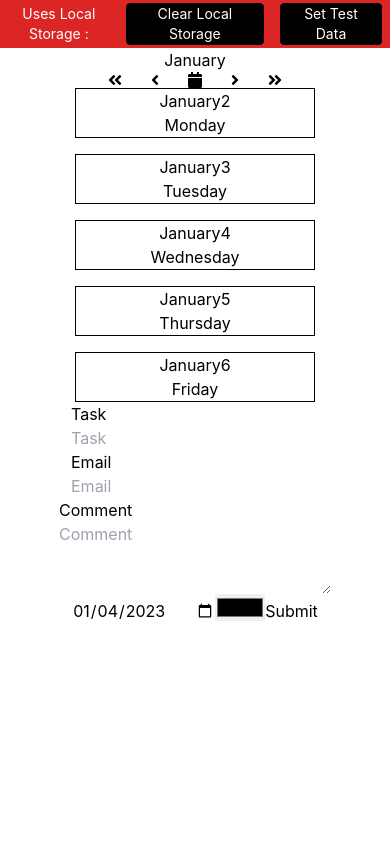
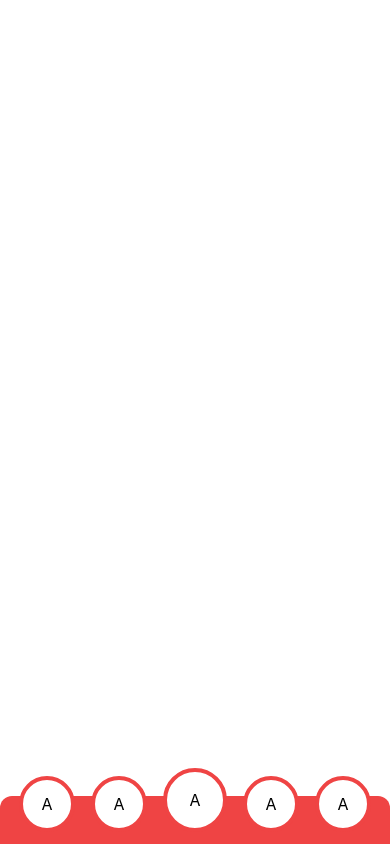
Before and after one commit to TravisAlanH/calender_events, a React (Create React App) app: page / in a window 390 px wide. Built offline with nearby package versions, Linux system fonts and the light colour scheme.

Commit message:
Rebuild for user Friendly Mobile First Build

```diff
--- a/src/App.js
+++ b/src/App.js
@@ -1,11 +1,13 @@
 import "./App.css";
 import "./Styles/Todo.css";
-import Todo from "./Comp/Todo";
+// import Todo from "./Comp/Todo";
+import TodoHome from "./Comp/TodoHome";
 
 function App() {
   return (
     <div className="App">
-      <Todo />
+      <TodoHome />
+      {/* <Todo /> */}
     </div>
   );
 }
--- /dev/null
+++ b/src/Comp/Inputs/TextInputWithLabel.js
@@ -0,0 +1,10 @@
+import React from "react";
+
+export default function TextInputWithLabel({ Name, PlaceHolder, DefaultValue, Required }) {
+  return (
+    <div className="flex flex-row justify-end font-bold">
+      <label className="text-white px-2">{Name}</label>
+      <input type={"text"} placeholder={PlaceHolder} defaultValue={DefaultValue} name={Name} required={Required} className="text-base" />
+    </div>
+  );
+}
--- /dev/null
+++ b/src/Comp/Nav/AddTask.js
@@ -0,0 +1,40 @@
+import React from "react";
+import TextInputWithLabel from "../Inputs/TextInputWithLabel";
+
+const data = [
+  {
+    "Name": "Event",
+    "DefaultValue": "",
+    "PlaceHolder": "Event Name",
+    "Required": true,
+  },
+  {
+    "Name": "Email",
+    "DefaultValue": "",
+    "PlaceHolder": "Email Address",
+    "Required": false,
+  },
+  {
+    "Name": "Comment",
+    "DefaultValue": "",
+    "PlaceHolder": "Additional Info",
+    "Required": false,
+  },
+];
+
+export default function AddTask() {
+  return (
+    <div id="AddTask" className="fixed -bottom-56 w-full bg-red-900 h-56 flex flex-row justify-center items-start -z-10 rounded-t-xl transition-all">
+      <form className="flex flex-col gap-2 my-4">
+        {data.map((item, index) => {
+          return <TextInputWithLabel {...item} key={index} />;
+        })}
+        <div className="flex flex-row justify-center items-center">
+          <input className="mx-2" type={"date"} defaultValue="mm/dd/yyyy" />
+          <input className="mx-2" type={"color"} />
+          <input className="mx-2 text-white font-bold" type={"submit"} />
+        </div>
+      </form>
+    </div>
+  );
+}
--- /dev/null
+++ b/src/Comp/Nav/NavBase.js
@@ -0,0 +1,23 @@
+import React from "react";
+import AddTask from "./AddTask";
+import NavButtonCenter from "./NavButtonCenter";
+import NavButtonViewGen from "./NavButtonViewGen";
+
+export default function NavBase() {
+  return (
+    <>
+      <div className="fixed bottom-0 w-full h-12 bg-red-500 rounded-t-xl z-10">
+        <div id="NavBarItems" className="fixed bottom-1 flex flex-row justify-center items-center w-full gap-4 z-10 transition-all">
+          <NavButtonViewGen />
+          <NavButtonViewGen />
+          <NavButtonCenter />
+          <NavButtonViewGen />
+          <NavButtonViewGen />
+        </div>
+      </div>
+      <div>
+        <AddTask />
+      </div>
+    </>
+  );
+}
--- /dev/null
+++ b/src/Comp/Nav/NavButtonCenter.js
@@ -0,0 +1,49 @@
+import React, { useState } from "react";
+
+export default function NavButtonCenter() {
+  const [show, setShow] = useState(false);
+
+  function ShowAddTask() {
+    if (show === true) {
+      document.getElementById("AddTask").classList.remove("-bottom-56");
+      document.getElementById("AddTask").classList.add("bottom-0");
+      document.getElementById("NavBarItems").classList.remove("gap-4");
+      document.getElementById("NavBarItems").classList.add("gap-8");
+
+      document.querySelectorAll("[id=NavButtonGen]").forEach((element) => {
+        element.classList.remove("border-4");
+        element.classList.remove("w-14");
+        element.classList.remove("h-14");
+        element.classList.add("w-8");
+        element.classList.add("h-8");
+        element.classList.add("mt-6");
+      });
+    } else {
+      document.getElementById("AddTask").classList.remove("bottom-0");
+      document.getElementById("AddTask").classList.add("-bottom-56");
+      document.getElementById("NavBarItems").classList.add("gap-4");
+      document.getElementById("NavBarItems").classList.remove("gap-8");
+      document.querySelectorAll("[id=NavButtonGen]").forEach((element) => {
+        element.classList.add("border-4");
+        element.classList.remove("w-8");
+        element.classList.remove("h-8");
+        element.classList.add("w-14");
+        element.classList.add("h-14");
+        element.classList.remove("mt-6");
+      });
+    }
+  }
+  return (
+    <>
+      <div
+        className="bg-white rounded-full w-16 h-16 border-4 border-red-500 flex flex-row justify-center items-center mb-2"
+        onClick={() => {
+          setShow(!show);
+          ShowAddTask();
+        }}
+      >
+        A
+      </div>
+    </>
+  );
+}
--- /dev/null
+++ b/src/Comp/Nav/NavButtonViewGen.js
@@ -0,0 +1,9 @@
+import React from "react";
+
+export default function A() {
+  return (
+    <div id="NavButtonGen" className=" NavButtonGen bg-white rounded-full w-14 h-14 border-4 border-red-500 flex flex-row justify-center items-center z-10 transition-all">
+      A
+    </div>
+  );
+}
--- /dev/null
+++ b/src/Comp/TodoHome.js
@@ -0,0 +1,10 @@
+import React from "react";
+import NavBase from "./Nav/NavBase";
+
+export default function asdf() {
+  return (
+    <div>
+      <NavBase />
+    </div>
+  );
+}
```
